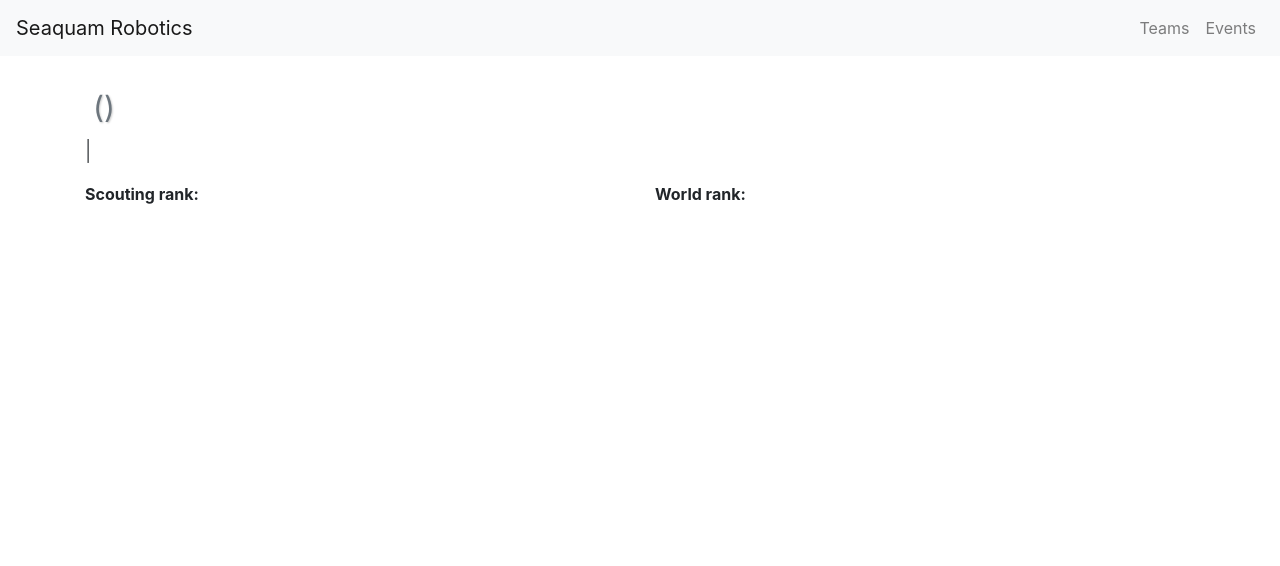
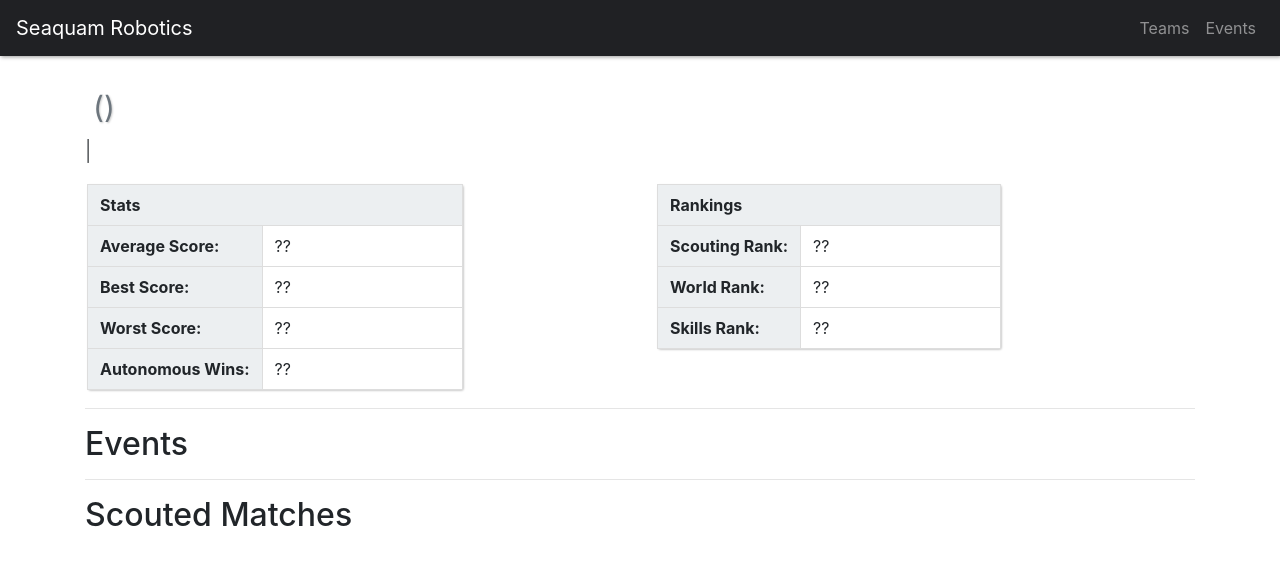
Before and after one commit to CDFriend/seahawk-scouter-history, a Flask app: template scouting/templates/team_info.html in a window 1280 px wide. Shown: the top 566 px of the page. Run offline with Flask 2, Linux system fonts and the light colour scheme; the template is opened without the code that fills it, so the values that code supplies are empty; some libraries are stand-ins or nearby versions.

Commit message:
Add stats, matches and events to team_info page.

```diff
--- a/scouting/db.py
+++ b/scouting/db.py
@@ -13,6 +13,11 @@ class Db:
         """Get the team IDs of all teams we've scouted."""
         docs = self._firebase.collection("teams").get()
         return [doc.id for doc in docs]
+
+    def get_events_for_team(self, team_id):
+        """Get the SKUs of all events a team attended (or was scouted at)."""
+        team_doc = self._firebase.collection("teams").document(team_id).to_dict()
+        return team_doc["events"]
 
     def get_all_events(self):
         """Get the SKUs of all events we've scouted."""
--- /dev/null
+++ b/scouting/static/css/style.css
@@ -0,0 +1,32 @@
+#navbar {
+    background-color: #202124;
+    box-shadow: 1px 1px 4px rgba(0, 0, 0, 0.4);
+}
+
+h1.team-name {
+    text-shadow: 1px 1px 2px rgba(0, 0, 0, 0.2);
+}
+
+small.team-id {
+    font-size: 75%;
+}
+
+table.stats {
+    margin: 2px;
+    border: 1px solid black;
+    box-shadow: 1px 1px 2px rgba(0, 0, 0, 0.2);
+    border-radius: 3px;
+}
+
+table.stats td, th {
+    padding: 8px 12px 8px 12px;
+    border: 1px solid #ddd;
+}
+
+table.stats th {
+    background-color: #eceff1;
+}
+
+table.stats td {
+    min-width: 200px;
+}
--- a/scouting/templates/base.html
+++ b/scouting/templates/base.html
@@ -7,6 +7,7 @@
     <title>Seaquam Robotics Scouting</title>
 
     <link rel="stylesheet" href={{ url_for('static', filename='css/bootstrap.min.css') }}>
+    <link rel="stylesheet" href={{ url_for('static', filename='css/style.css') }}>
 </head>
 <body>
 
@@ -14,7 +15,7 @@
     <script src={{ url_for('static', filename='js/bootstrap.min.js') }} ></script>
 
     {% block navbar %}
-    <nav id="navbar" class="navbar navbar-expand-lg navbar-light bg-light mb-4">
+    <nav id="navbar" class="navbar navbar-expand-lg navbar-dark mb-4">
         <a class="navbar-brand" href={{ url_for('home') }}>Seaquam Robotics</a>
         <div class="mr-auto"></div>
         <ul class="navbar-nav">
--- a/scouting/templates/team_info.html
+++ b/scouting/templates/team_info.html
@@ -1,15 +1,6 @@
 {% extends "base.html" %}
 
 {% block content %}
-<style>
-    h1.team-name {
-        text-shadow: 1px 1px 2px rgba(0, 0, 0, 0.2);
-    }
-
-    small.team-id {
-        font-size: 75%;
-    }
-</style>
 
 <div class="container">
     <h1 class="team-name">
@@ -24,13 +15,84 @@
 
     {% block stats %}
     <div class="row">
-        <div class="col-sm-6">
-            <b>Scouting rank: </b>
+
+        <div class="col-md-6">
+            <table class="stats">
+                <tr>
+                    <th colspan="2">Stats</th>
+                </tr>
+                <tr>
+                    <th>Average Score:</th>
+                    <td>??</td>
+                </tr>
+                <tr>
+                    <th>Best Score:</th>
+                    <td>??</td>
+                </tr>
+                <tr>
+                    <th>Worst Score:</th>
+                    <td>??</td>
+                </tr>
+                <tr>
+                    <th>Autonomous Wins:</th>
+                    <td>??</td>
+                </tr>
+            </table>
         </div>
-        <div class="col-sm-6">
-            <b>World rank: </b>
+
+        <div class="col-md-6">
+            <table class="stats">
+                <tr>
+                    <th colspan="2">Rankings</th>
+                </tr>
+                <tr>
+                    <th>Scouting Rank:</th>
+                    <td>??</td>
+                </tr>
+                <tr>
+                    <th>World Rank:</th>
+                    <td>??</td>
+                </tr>
+                <tr>
+                    <th>Skills Rank:</th>
+                    <td>??</td>
+                </tr>
+            </table>
         </div>
+
     </div>
+    {% endblock %}
+
+    <hr/>
+
+    {% block events %}
+    <h2>Events</h2>
+
+    {% for event in events %}
+    <table class="table table-condensed table-hover">
+        <tr>
+            <th>SKU</th>
+            <th>Name</th>
+            <th>Location</th>
+            <th>Date</th>
+        </tr>
+
+        <tr>
+            <td><a href="/events/{{event.sku}}">{{event.sku}}</a></td>
+            <td>{{event.name}}</td>
+            <td>{{event.get_location_str()}}</td>
+            <td>{{event.get_date_str()}}</td>
+            <!-- TODO: avg, best score -->
+        </tr>
+    </table>
+    {% endfor %}
+
+    <hr/>
+    {% endblock %}
+
+    {% block matches %}
+    <h2>Scouted Matches</h2>
+
     {% endblock %}
 
 </div>
```
Also changed, not shown: scouting/routes.py (+6 -1 lines).
